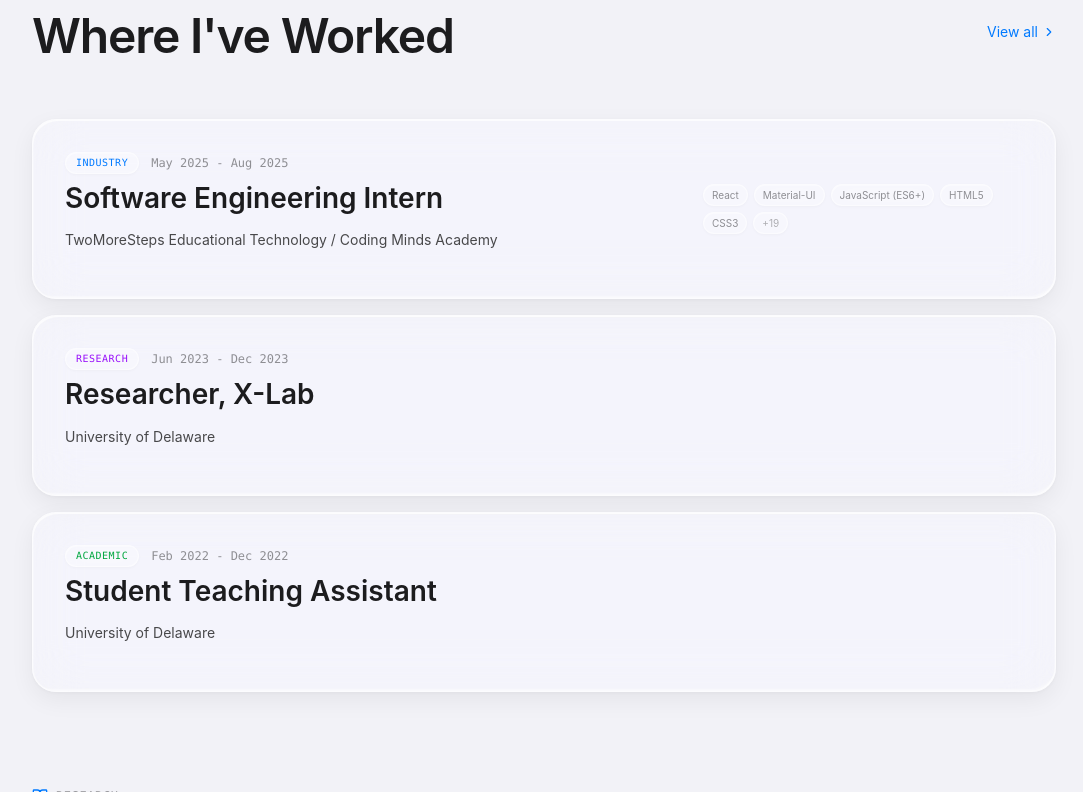
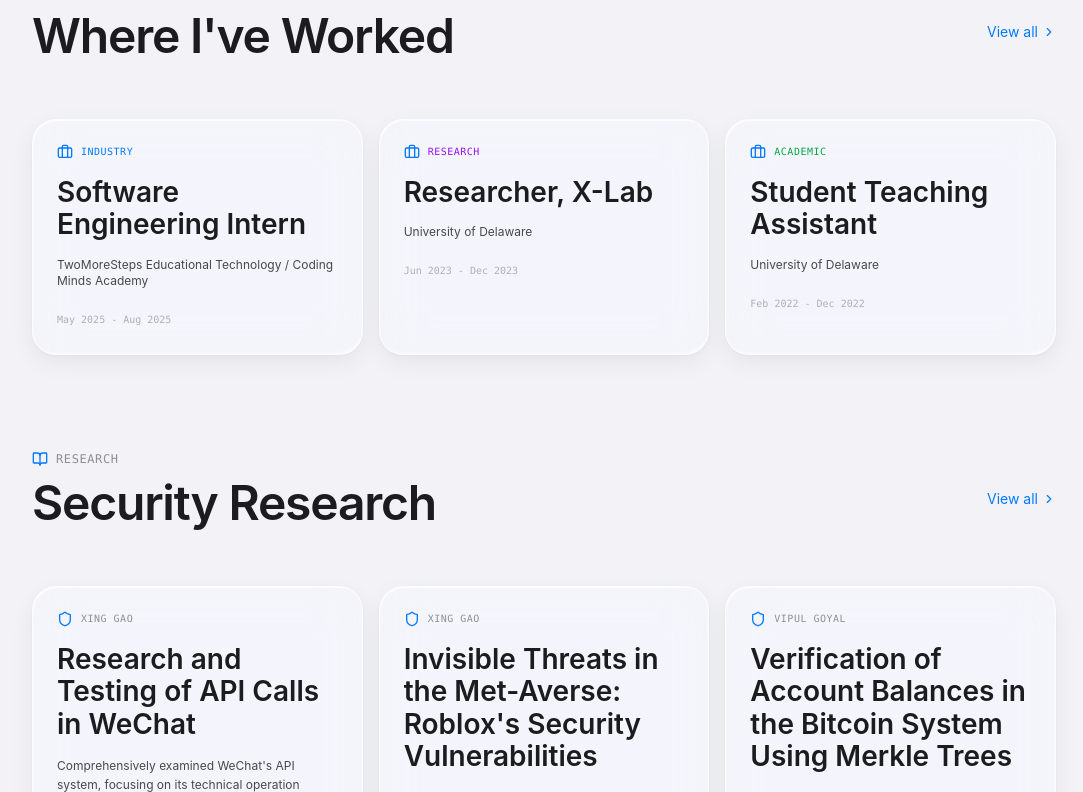
Before and after one commit to Jingqing-Liu/jingqing-liu.github.io, a Next.js app: page / in a window 1280 px wide. Shown: the part 928-1720 px from the top of the page, without its empty margins (96-1179 px from the left). Built offline with nearby package versions, Linux system fonts and the light colour scheme.

Commit message:
update homepage experience

```diff
--- a/src/app/page.tsx
+++ b/src/app/page.tsx
@@ -56,47 +56,35 @@ const ExperienceHighlights = () => {
             </Link>
           </div>
 
-          <div className="space-y-4">
+          <div className="grid grid-cols-1 md:grid-cols-3 gap-4">
             {topExperiences.map((exp, index) => (
               <motion.div
                 key={exp.id}
-                initial={{ opacity: 0, x: -20 }}
-                whileInView={{ opacity: 1, x: 0 }}
+                initial={{ opacity: 0, y: 20 }}
+                whileInView={{ opacity: 1, y: 0 }}
                 viewport={{ once: true }}
                 transition={{ duration: 0.6, delay: index * 0.1 }}
-                className="liquid-glass-card p-6 md:p-8"
               >
-                <div className="flex flex-col md:flex-row md:items-center justify-between gap-4">
-                  <div className="flex-1">
-                    <div className="flex items-center gap-3 mb-2">
-                      <span className={`px-2.5 py-0.5 rounded-full text-[10px] font-mono uppercase tracking-wider liquid-glass-pill ${
+                <Link href={`/experience/${exp.id}`} className="no-underline">
+                  <div className="liquid-glass-card p-6 h-full group cursor-pointer">
+                    <div className="flex items-center gap-2 mb-4">
+                      <Briefcase size={16} className="text-[#007aff]" />
+                      <span className={`text-[10px] font-mono uppercase tracking-wider ${
                         exp.type === 'Research' ? 'text-purple-600' :
                         exp.type === 'Industry' ? 'text-[#007aff]' :
                         exp.type === 'Academic' ? 'text-green-600' :
                         'text-orange-600'
-                      }`} style={{ borderRadius: '99em' }}>
+                      }`}>
                         {t(`exp.type.${exp.type}`)}
                       </span>
-                      <span className="text-xs text-[#8e8e93] font-mono">{exp.period}</span>
                     </div>
-                    <h3 className="text-lg font-semibold text-[#1c1c1e] mb-1">{localize(lang, exp.title, exp.title_zh)}</h3>
-                    <p className="text-sm text-[#48484a] mb-0">{localize(lang, exp.company, exp.company_zh)}</p>
+                    <h3 className="text-[#1c1c1e] font-semibold text-sm mb-2 leading-snug group-hover:text-[#007aff] transition-colors">
+                      {localize(lang, exp.title, exp.title_zh)}
+                    </h3>
+                    <p className="text-xs text-[#8e8e93] mb-3">{localize(lang, exp.company, exp.company_zh)}</p>
+                    <span className="text-[10px] text-[#aeaeb2] font-mono">{exp.period}</span>
                   </div>
-                  {exp.technologies && (
-                    <div className="flex flex-wrap gap-1.5 md:max-w-xs">
-                      {exp.technologies.slice(0, 5).map(tech => (
-                        <span key={tech} className="text-[10px] px-2 py-0.5 text-[#8e8e93] liquid-glass-pill">
-                          {tech}
-                        </span>
-                      ))}
-                      {exp.technologies.length > 5 && (
-                        <span className="text-[10px] px-2 py-0.5 text-[#aeaeb2] liquid-glass-pill">
-                          +{exp.technologies.length - 5}
-                        </span>
-                      )}
-                    </div>
-                  )}
-                </div>
+                </Link>
               </motion.div>
             ))}
           </div>
```
